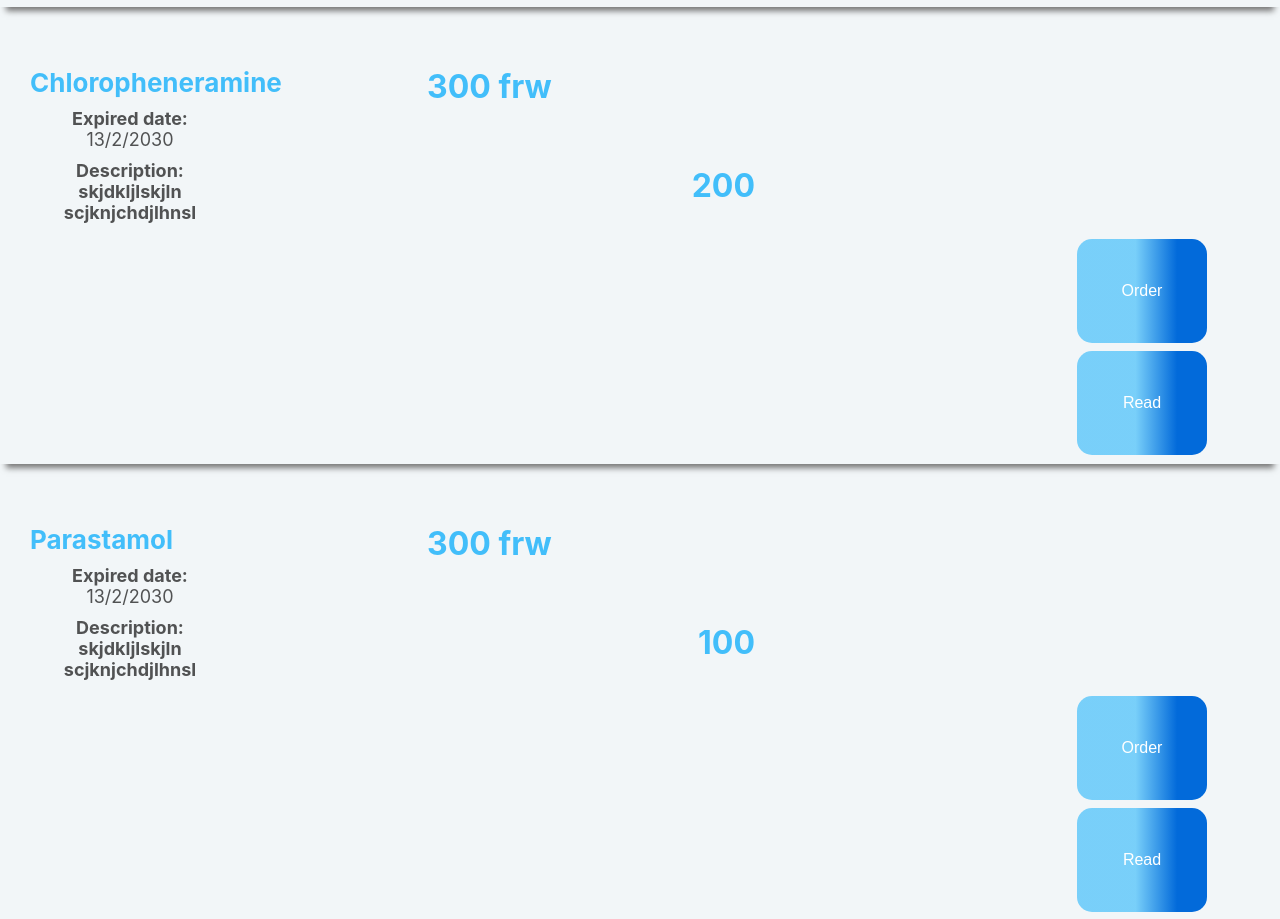
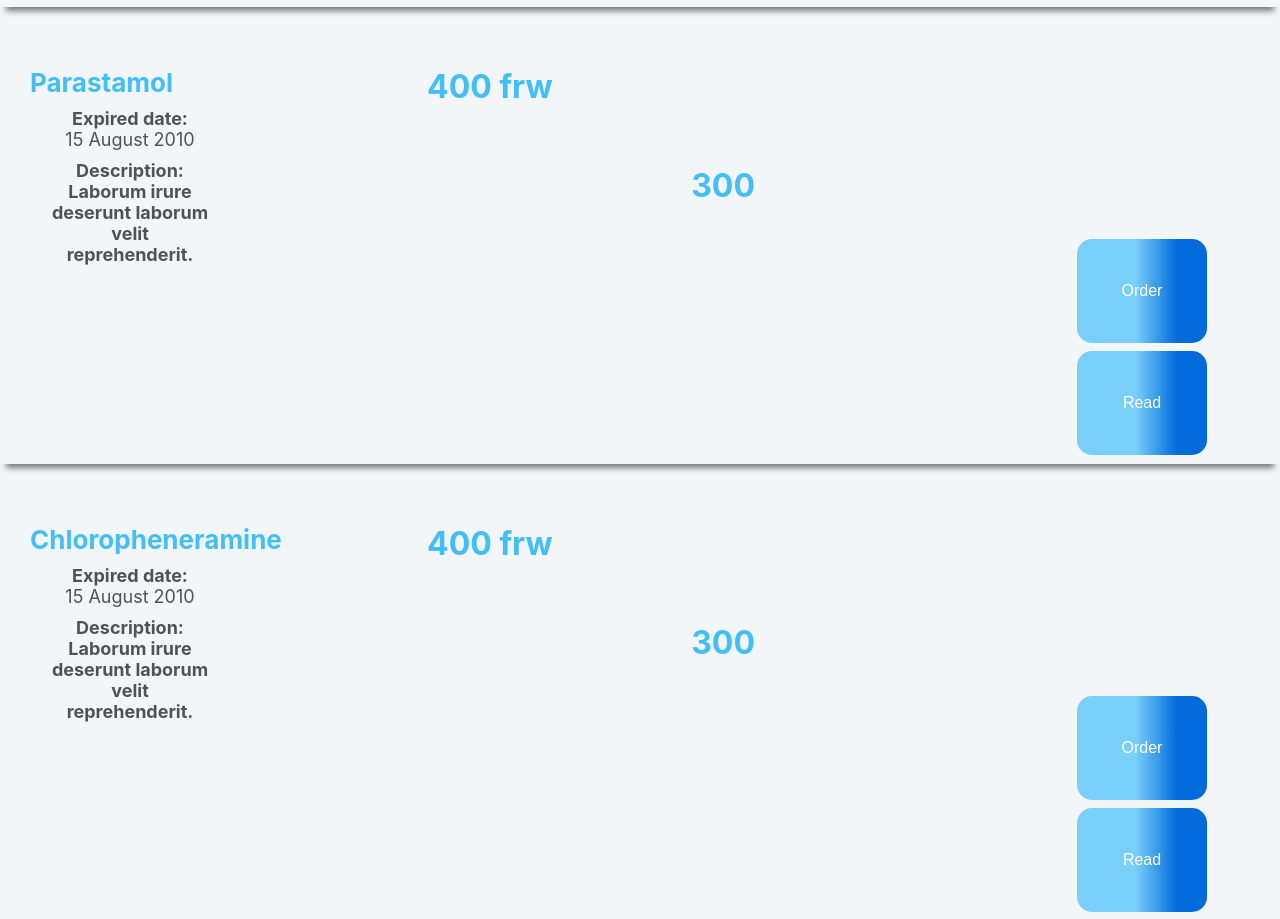
Before and after one commit to alicekaremera/easy-pharmacy-react, a React (Create React App) app: page /drug in a window 1280 px wide. Shown: the part 790-1709 px from the top of the page. Built offline with nearby package versions, Linux system fonts and the light colour scheme.

Commit message:
data json

```diff
--- a/package.json
+++ b/package.json
@@ -3,6 +3,9 @@
   "version": "0.1.0",
   "private": true,
   "dependencies": {
+    "@fortawesome/fontawesome-svg-core": "^1.2.36",
+    "@fortawesome/free-solid-svg-icons": "^5.15.4",
+    "@fortawesome/react-fontawesome": "^0.1.17",
     "@testing-library/jest-dom": "^5.16.1",
     "@testing-library/react": "^12.1.2",
     "@testing-library/user-event": "^13.5.0",
--- /dev/null
+++ b/src/assets/constants/drug.json
@@ -0,0 +1,37 @@
+[
+    {
+      "name": " KININI",
+      "description": " Laborum irure deserunt laborum velit reprehenderit.",
+      "expiredDate": "15 August 2010",
+      "price": "400 frw",
+      "available":"300",
+      "action":["Order","Read"]
+    },
+
+    {
+        "name": " Parastamol",
+        "description": " Laborum irure deserunt laborum velit reprehenderit.",
+        "expiredDate": "15 August 2010",
+        "price": "400 frw",
+        "available":"300",
+        "action":["Order","Read"]
+      },
+
+      {
+        "name": " Chloropheneramine",
+        "description": " Laborum irure deserunt laborum velit reprehenderit.",
+        "expiredDate": "15 August 2010",
+        "price": "400 frw",
+        "available":"300",
+        "action":["Order","Read"]
+      },
+
+      {
+        "name": " FEBRILEX",
+        "description": " Laborum irure deserunt laborum velit reprehenderit.",
+        "expiredDate": " August 2010",
+        "price": "400 frw",
+        "available":"300",
+        "action":["Order","Read"]
+      }
+]
--- /dev/null
+++ b/src/assets/constants/pharmacy.json
@@ -0,0 +1,33 @@
+[
+    {
+      "name": " KIPHARMA Pharmacy",
+      "address": "Kigali, City market",
+      "street": "KN 302 ST",
+      "phone": "+250 788 788 788",
+      "detail":"Read more..."
+    },
+
+    {
+        "name": " Pharmacy La CONSEIL",
+        "address": "Kigali, City market",
+        "street": "KN 302 ST",
+        "phone": "+250 788 788 788",
+        "detail":"Read more..."
+      },
+
+      {
+        "name": " UBUMWE Pharmacy",
+        "address": "Kigali, City market",
+        "street": "KN 302 ST",
+        "phone": "+250 788 788 788",
+        "detail":"Read more..."
+      },
+
+      {
+        "name": " GIRIMPUHWE Pharmacy",
+        "address": "Kigali, City market",
+        "street": "KN 302 ST",
+        "phone": "+250 788 788 788",
+        "detail":"Read more..."
+      }
+]
--- /dev/null
+++ b/src/components/drug.js
@@ -0,0 +1,44 @@
+import React from "react";
+import"./drug.css";
+const Drugdata=({data})=>{
+    return(
+        // <HomeLayout>
+
+<div className="ourdrug">
+
+            <div className="drugname">
+
+            <h2>{data.name}</h2>
+
+            <p ><div style={{ fontWeight: "bold"}}>Expired date:</div> {data.expiredDate}
+
+                 <br/>
+
+                 <h3><div style={{ fontWeight: "bold"}}>Description:</div>{data.description}</h3>
+            </p>
+
+            </div>
+
+            <div className="price">
+                <h1>{data.price}</h1>
+            </div>
+
+
+            <div className="available">
+                <h1>{data.available}</h1>
+            </div>
+
+            <div className="action" style={{ marginLeft: "1070px", padding:"5px"}}>
+            <a href="/order" style={{ textDecoration: "none"}}><button>{data.action[0]}</button></a>
+    <button>{data.action[1]}</button>
+</div>
+
+        </div>
+
+
+
+        // </HomeLayout>
+
+    );
+}
+export default Drugdata;
--- a/src/views/pharmacy.css
+++ b/src/components/pharmacy.css
@@ -4,12 +4,14 @@
     background-color: rgb(242, 246, 248);
     background-size: cover ;
     background-attachment: fixed;
+    /* margin: 80px; */
 
 }
 
 .pharmacy-container h1{
     color: rgb(66,190,250);
-    margin: 30px
+    margin: 30px;
+    /* margin-top:40px; */
 }
 
 .list{
--- /dev/null
+++ b/src/components/pharmacy.js
@@ -0,0 +1,38 @@
+import React from "react";
+import"./pharmacy.css";
+
+const Pharmacydata=({data})=>{
+    return(
+        // <HomeLayout>
+
+
+<div className="ourpharmacy">
+
+            <div className="pharmacyname">
+
+            <a href="/drug" style={{ textDecoration: "none"}}> <h2>{data.name}</h2></a>
+
+            <p>Address: {data.address}
+
+                 <br/>
+
+                 <h3>{data.street}</h3>
+            </p>
+            </div>
+
+            <div className="phone">
+                <h1>{data.phone}</h1>
+            </div>
+            <div className="read">
+                <h1>{data.detail}</h1>
+            </div>
+
+        </div>
+
+
+
+        // </HomeLayout>
+
+    );
+}
+export default Pharmacydata;
--- a/src/views/drug.js
+++ b/src/views/drug.js
@@ -1,7 +1,151 @@
+// import React from "react";
+// import HomeLayout from "../components/homeLayout";
+// import"./drug.css";
+// const Drug=()=>{
+//     return(
+//         <HomeLayout>
+//     <div className="drug-container">
+
+//      <h1>KIPHARMA Pharmacy</h1>
+//      <div className="list1">
+
+// <div className="listitem1">Drug Name</div>
+
+// <div  className="listitem1" style={{ marginLeft: "250px"}}>Price</div>
+
+// <div  className="listitem1" style={{ marginLeft: "250px"}}>Available Drug</div>
+// <div  className="listitem1" style={{ marginLeft: "300px"}}>Action</div>
+
+// </div>
+
+// <div className="ourdrug">
+
+//             <div className="drugname">
+
+//             <h2>KININI</h2>
+
+//             <p ><div style={{ fontWeight: "bold"}}>Expired date:</div> 13/2/2030
+
+//                  <br/>
+
+//                  <h3><div style={{ fontWeight: "bold"}}>Description:</div> skjdkljlskjln scjknjchdjlhnsl</h3>
+
+
+
+//             </p>
+
+
+
+//             </div>
+
+//             <div className="price">
+//                 <h1>300 frw</h1>
+//             </div>
+
+
+//             <div className="available">
+//                 <h1>50</h1>
+//             </div>
+
+//             <div className="action" style={{ marginLeft: "1070px", padding:"5px"}}>
+//             <a href="/order" style={{ textDecoration: "none"}}><button>Order</button></a>
+//     <button>Read</button>
+// </div>
+
+//         </div>
+
+
+
+//         <div className="ourdrug">
+
+//             <div className="drugname">
+
+//             <h2>Chloropheneramine</h2>
+
+//             <p><div style={{ fontWeight: "bold"}}>Expired date:</div> 13/2/2030
+
+//                  <br/>
+
+//             <h3><div style={{ fontWeight: "bold"}}>Description:</div> skjdkljlskjln scjknjchdjlhnsl</h3>
+
+
+
+//             </p>
+
+
+
+//             </div>
+
+//             <div className="price">
+//                 <h1>300 frw</h1>
+//             </div>
+
+
+//             <div className="available">
+//                 <h1>200</h1>
+//             </div>
+
+//             <div className="action" style={{ marginLeft: "1070px", padding:"5px"}}>
+//             <a href="/order" style={{ textDecoration: "none"}}><button>Order</button></a>
+//     <button>Read</button>
+// </div>
+
+//         </div>
+
+
+// <div className="ourdrug">
+
+// <div className="drugname">
+
+// <h2>Parastamol</h2>
+
+// <p><div style={{ fontWeight: "bold"}}>Expired date:</div> 13/2/2030
+
+//      <br/>
+
+//      <h3><div style={{ fontWeight: "bold"}}>Description:</div> skjdkljlskjln scjknjchdjlhnsl</h3>
+
+
+
+// </p>
+
+
+
+// </div>
+
+// <div className="price">
+//     <h1>300 frw</h1>
+// </div>
+
+
+// <div className="available">
+//     <h1>100</h1>
+// </div>
+
+// <div className="action" style={{ marginLeft: "1070px", padding:"5px"}}>
+// <a href="/order" style={{ textDecoration: "none"}}><button>Order</button></a>
+//     <button>Read</button>
+// </div>
+
+// </div>
+
+//     </div>
+
+//         </HomeLayout>
+
+//     );
+// }
+// export default Drug;
+
+
+
 import React from "react";
 import HomeLayout from "../components/homeLayout";
-import"./drug.css";
-const Drug=()=>{
+import alldrugData from "../assets/constants/drug.json";
+import Drugdata from "../components/drug";
+import"../components/drug.css";
+
+const Drug=({data})=>{
     return(
         <HomeLayout>
     <div className="drug-container">
@@ -18,116 +162,10 @@ const Drug=()=>{
 
 </div>
 
-<div className="ourdrug">
+{
+            alldrugData.map((data)=>(<Drugdata data={data}/>))
+        }
 
-            <div className="drugname">
-
-            <h2>KININI</h2>
-
-            <p ><div style={{ fontWeight: "bold"}}>Expired date:</div> 13/2/2030
-
-                 <br/>
-
-                 <h3><div style={{ fontWeight: "bold"}}>Description:</div> skjdkljlskjln scjknjchdjlhnsl</h3>
-
-
-
-            </p>
-
-
-
-            </div>
-
-            <div className="price">
-                <h1>300 frw</h1>
-            </div>
-
-
-            <div className="available">
-                <h1>50</h1>
-            </div>
-
-            <div className="action" style={{ marginLeft: "1070px", padding:"5px"}}>
-            <a href="/order" style={{ textDecoration: "none"}}><button>Order</button></a>
-    <button>Read</button>
-</div>
-
-        </div>
-
-
-
-        <div className="ourdrug">
-
-            <div className="drugname">
-
-            <h2>Chloropheneramine</h2>
-
-            <p><div style={{ fontWeight: "bold"}}>Expired date:</div> 13/2/2030
-
-                 <br/>
-
-            <h3><div style={{ fontWeight: "bold"}}>Description:</div> skjdkljlskjln scjknjchdjlhnsl</h3>
-
-
-
-            </p>
-
-
-
-            </div>
-
-            <div className="price">
-                <h1>300 frw</h1>
-            </div>
-
-
-            <div className="available">
-                <h1>200</h1>
-            </div>
-
-            <div className="action" style={{ marginLeft: "1070px", padding:"5px"}}>
-            <a href="/order" style={{ textDecoration: "none"}}><button>Order</button></a>
-    <button>Read</button>
-</div>
-
-        </div>
-
-
-<div className="ourdrug">
-
-<div className="drugname">
-
-<h2>Parastamol</h2>
-
-<p><div style={{ fontWeight: "bold"}}>Expired date:</div> 13/2/2030
-
-     <br/>
-
-     <h3><div style={{ fontWeight: "bold"}}>Description:</div> skjdkljlskjln scjknjchdjlhnsl</h3>
-
-
-
-</p>
-
-
-
-</div>
-
-<div className="price">
-    <h1>300 frw</h1>
-</div>
-
-
-<div className="available">
-    <h1>100</h1>
-</div>
-
-<div className="action" style={{ marginLeft: "1070px", padding:"5px"}}>
-<a href="/order" style={{ textDecoration: "none"}}><button>Order</button></a>
-    <button>Read</button>
-</div>
-
-</div>
 
     </div>
 
```
Also changed, not shown: src/views/pharmacy.js (+141 -100 lines), src/components/drug.css (renamed from src/views/drug.css), src/views/dashboard/pharmacy.js (added), 1 other file (tests, documents, lock files or other folders).
